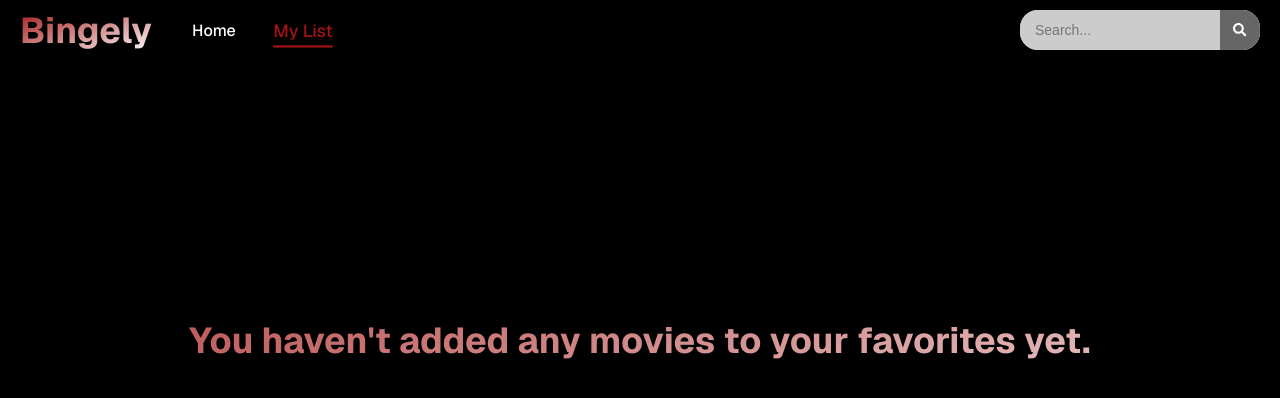
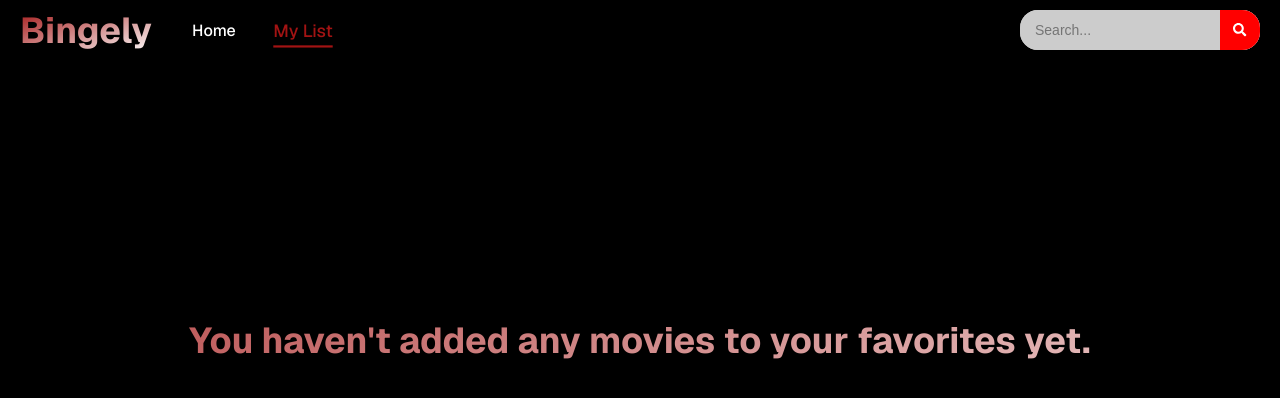
Before and after one commit to yahyae07/bingely-app, a Next.js app: page /favorites in a window 1280 px wide. Shown: the top 398 px of the page. Built offline with nearby package versions, Linux system fonts and the light colour scheme.

Commit message:
Search button styling enhancement

```diff
--- a/src/components/Search.module.scss
+++ b/src/components/Search.module.scss
@@ -28,7 +28,7 @@
     justify-content: center;
     height: 100%;
     width: 40px;
-    background-color: var(--dark-gray);
+    background-color: var(--red);
     border: none;
     cursor: pointer;
     color: white;
```
